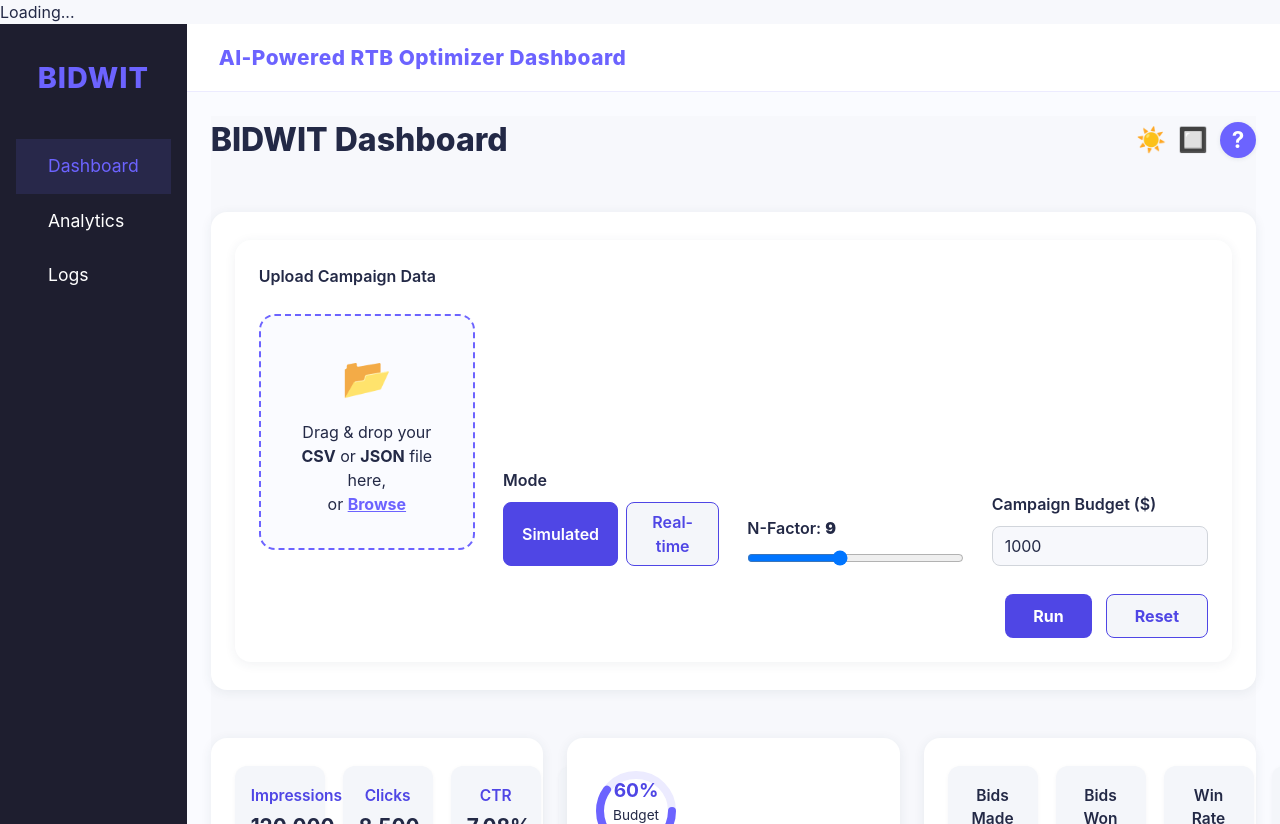
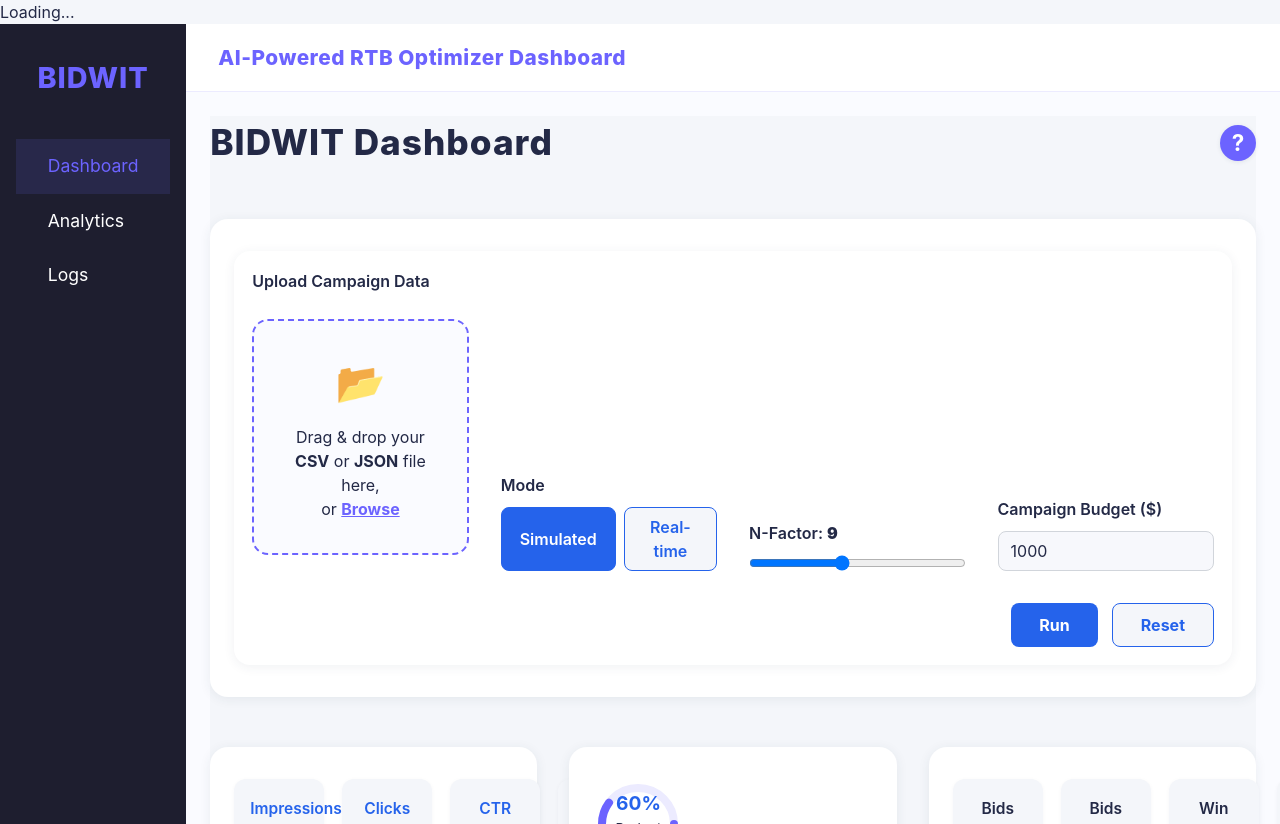
Before and after one commit to nikitayk/bid, a React (Vite) app: page / in a window 1280 px wide. Built offline with nearby package versions, Linux system fonts and the light colour scheme.

Commit message:
Polished dashboard: new color scheme, layout, and card styles

```diff
--- a/src/components/BidTable.css
+++ b/src/components/BidTable.css
@@ -5,49 +5,39 @@
   border-radius: 12px;
   overflow: hidden;
   box-shadow: 0 1px 4px rgba(44,62,80,0.04);
-  transition: background 0.2s, color 0.2s;
-}
-body.dark .bid-table {
-  background: #232946;
-  color: #e0e0e0;
 }
 
 .bid-table th, .bid-table td {
   padding: 10px 14px;
   text-align: left;
   font-size: 1em;
-  transition: background 0.2s, color 0.2s;
 }
+
 .bid-table th {
   background: #f4f6fa;
-  color: #4f46e5;
+  color: #2563eb;
   font-weight: 700;
 }
-body.dark .bid-table th {
-  background: #232946;
-  color: #a5b4fc;
-}
+
 .bid-table tr:nth-child(even) {
   background: #f7f8fc;
 }
-body.dark .bid-table tr:nth-child(even) {
-  background: #181826;
-}
+
 .bid-table tr:hover {
-  background: #e0e7ff;
+  background: #dbeafe;
   transition: background 0.2s;
 }
-body.dark .bid-table tr:hover {
-  background: #3730a3;
-}
+
 .bid-won {
-  color: #2ecc40;
+  color: #22c55e;
   font-weight: 700;
 }
+
 .bid-lost {
-  color: #e74c3c;
+  color: #ef4444;
   font-weight: 700;
 }
+
 .bid-table-empty {
   text-align: center;
   padding: 32px 0;
--- a/src/components/BudgetDonut.css
+++ b/src/components/BudgetDonut.css
@@ -7,10 +7,7 @@
   height: 90px;
   width: 90px;
 }
-.budget-donut.compact {
-  height: 60px;
-  width: 60px;
-}
+
 .budget-donut-label {
   position: absolute;
   top: 50%;
@@ -18,21 +15,14 @@
   transform: translate(-50%, -50%);
   text-align: center;
 }
+
 .budget-donut-label span {
   font-size: 1.2em;
   font-weight: 700;
-  color: #4f46e5;
+  color: #2563eb;
 }
-body.dark .budget-donut-label span {
-  color: #a5b4fc;
-}
+
 .budget-donut-label div {
   font-size: 0.85em;
   color: #232946;
 }
-body.dark .budget-donut-label div {
-  color: #e0e0e0;
-}
-.budget-donut svg {
-  transition: stroke-dashoffset 0.5s cubic-bezier(0.4,0,0.2,1);
-}
--- a/src/components/CampaignStats.css
+++ b/src/components/CampaignStats.css
@@ -12,31 +12,17 @@
   text-align: center;
   box-shadow: 0 1px 4px rgba(44,62,80,0.04);
   flex: 1;
-  transition: background 0.2s, color 0.2s;
-  animation: fadeInUp 0.5s cubic-bezier(0.4,0,0.2,1);
 }
-.campaign-stats.compact .stat-block {
-  padding: 8px 6px;
-  font-size: 0.92em;
-}
-body.dark .stat-block {
-  background: #232946;
-  color: #e0e0e0;
-}
+
 .stat-label {
-  color: #4f46e5;
+  color: #2563eb;
   font-size: 0.97em;
   font-weight: 600;
   margin-bottom: 4px;
 }
-body.dark .stat-label {
-  color: #a5b4fc;
-}
+
 .stat-value {
   font-size: 1.3em;
   font-weight: 700;
   color: #232946;
 }
-body.dark .stat-value {
-  color: #e0e0e0;
-}
--- a/src/components/ControlPanel.css
+++ b/src/components/ControlPanel.css
@@ -1,13 +1,13 @@
 .control-panel {
   display: flex;
   flex-wrap: wrap;
-  gap: 28px;
+  gap: 32px;
   align-items: flex-end;
   justify-content: space-between;
   background: #fff;
   border-radius: 16px;
   box-shadow: 0 2px 12px rgba(44, 62, 80, 0.07);
-  padding: 24px;
+  padding: 18px;
 }
 
 .control-group {
@@ -32,9 +32,9 @@
 .mode-btn {
   padding: 7px 18px;
   border-radius: 8px;
-  border: 1.5px solid #4f46e5;
+  border: 1.5px solid #2563eb;
   background: #f4f6fa;
-  color: #4f46e5;
+  color: #2563eb;
   font-weight: 600;
   cursor: pointer;
   transition: background 0.2s, color 0.2s;
@@ -42,7 +42,7 @@
 
 .mode-btn.active,
 .mode-btn:hover {
-  background: #4f46e5;
+  background: #2563eb;
   color: #fff;
 }
 
@@ -60,7 +60,7 @@
 }
 
 .budget-input:focus {
-  border-color: #4f46e5;
+  border-color: #2563eb;
   outline: none;
 }
 
@@ -81,20 +81,20 @@
 }
 
 .run-btn {
-  background: #4f46e5;
+  background: #2563eb;
   color: #fff;
 }
 
 .run-btn:hover {
-  background: #3730a3;
+  background: #1d4ed8;
 }
 
 .reset-btn {
   background: #f4f6fa;
-  color: #4f46e5;
-  border: 1.5px solid #4f46e5;
+  color: #2563eb;
+  border: 1.5px solid #2563eb;
 }
 
 .reset-btn:hover {
-  background: #e0e7ff;
+  background: #dbeafe;
 }
--- a/src/components/Dashboard.css
+++ b/src/components/Dashboard.css
@@ -2,93 +2,40 @@
   display: flex;
   flex-direction: column;
   gap: 32px;
-  background: #f7f8fc;
+  background: #f4f6fa;
   min-height: 100vh;
-  transition: background 0.2s, color 0.2s;
-}
-body.dark .dashboard {
-  background: #181826;
-  color: #e0e0e0;
 }
 
 .dashboard-header {
   display: flex;
   justify-content: space-between;
   align-items: center;
-  margin-bottom: 16px;
+  margin-bottom: 18px;
 }
 
-.dashboard-header h1 {
+.dashboard-title {
   color: #232946;
-  font-size: 2em;
+  font-size: 2.2em;
   font-weight: 800;
-  transition: color 0.2s;
-}
-body.dark .dashboard-header h1 {
-  color: #a5b4fc;
-}
-
-.dashboard-header-actions {
-  display: flex;
-  align-items: center;
-  gap: 12px;
-}
-
-.dark-toggle-btn, .compact-toggle-btn {
-  background: none;
-  border: none;
-  font-size: 1.5em;
-  cursor: pointer;
-  color: #4f46e5;
-  transition: color 0.2s;
-}
-body.dark .dark-toggle-btn,
-body.dark .compact-toggle-btn {
-  color: #a5b4fc;
+  letter-spacing: 1px;
 }
 
 .dashboard-row {
   display: flex;
-  gap: 24px;
-  margin-bottom: 16px;
+  gap: 32px;
+  margin-bottom: 18px;
 }
 
 .dashboard-card {
   background: #fff;
-  border-radius: 16px;
+  border-radius: 18px;
   box-shadow: 0 2px 12px rgba(44, 62, 80, 0.08);
-  padding: 28px 24px;
+  padding: 32px 24px;
   flex: 1;
   min-width: 0;
   display: flex;
   flex-direction: column;
   align-items: stretch;
-  animation: fadeInUp 0.5s cubic-bezier(0.4,0,0.2,1);
-  transition: background 0.2s, color 0.2s;
-}
-body.dark .dashboard-card {
-  background: #232946;
-  color: #e0e0e0;
-}
-
-.dashboard-card.compact {
-  padding: 12px 8px;
-}
-
-.dashboard-campaign-stats,
-.dashboard-budget-donut,
-.dashboard-kpi-stats {
-  flex: 1;
-  min-width: 220px;
-}
-
-.dashboard-performance-chart {
-  flex: 2;
-}
-.dashboard-bid-table,
-.dashboard-bid-console {
-  flex: 1;
-  min-width: 320px;
 }
 
 .dashboard-bid-table-header {
--- a/src/components/Dashboard.jsx
+++ b/src/components/Dashboard.jsx
@@ -17,17 +17,6 @@ const Dashboard = () => {
   const [mode, setMode] = useState('Simulated');
   const [file, setFile] = useState(null);
   const [showConfetti, setShowConfetti] = useState(false);
-  const [compact, setCompact] = useState(false);
-
-  // Dark mode toggle
-  const [dark, setDark] = useState(false);
-  React.useEffect(() => {
-    if (dark) {
-      document.body.classList.add('dark');
-    } else {
-      document.body.classList.remove('dark');
-    }
-  }, [dark]);
 
   // Example data
   const campaignStats = { impressions: 120000, clicks: 8500, ctr: 7.08, cost: 1200 };
@@ -64,28 +53,12 @@ const Dashboard = () => {
     <div className="dashboard">
       {showConfetti && <ConfettiEffect />}
       <div className="dashboard-header">
-        <h1>BIDWIT Dashboard</h1>
-        <div className="dashboard-header-actions">
-          <button
-            className="dark-toggle-btn"
-            onClick={() => setDark((v) => !v)}
-            aria-label="Toggle dark mode"
-          >
-            {dark ? '🌙' : '☀️'}
-          </button>
-          <button
-            className="compact-toggle-btn"
-            onClick={() => setCompact((v) => !v)}
-            aria-label="Toggle compact mode"
-          >
-            {compact ? '🔳' : '🔲'}
-          </button>
-          <HelpGuide />
-        </div>
+        <h1 className="dashboard-title">BIDWIT Dashboard</h1>
+        <HelpGuide />
       </div>
 
       <div className="dashboard-row">
-        <div className="dashboard-card dashboard-control-panel animate-fadeInUp">
+        <div className="dashboard-card animate-fadeInUp" style={{ flex: 2 }}>
           <ControlPanel
             nFactor={nFactor}
             setNFactor={setNFactor}
@@ -96,28 +69,27 @@ const Dashboard = () => {
             onFileSelected={handleFileSelected}
             onRun={handleRun}
             onReset={handleReset}
-            compact={compact}
           />
         </div>
       </div>
 
       <div className="dashboard-row">
-        <div className="dashboard-card dashboard-campaign-stats animate-fadeInUp">
-          <CampaignStats stats={campaignStats} compact={compact} />
+        <div className="dashboard-card animate-fadeInUp">
+          <CampaignStats stats={campaignStats} />
         </div>
-        <div className="dashboard-card dashboard-budget-donut animate-fadeInUp">
-          <BudgetDonut percent={budgetUsed} compact={compact} />
+        <div className="dashboard-card animate-fadeInUp">
+          <BudgetDonut percent={budgetUsed} />
         </div>
-        <div className="dashboard-card dashboard-kpi-stats animate-fadeInUp">
-          <KPIStats stats={kpiStats} compact={compact} />
+        <div className="dashboard-card animate-fadeInUp">
+          <KPIStats stats={kpiStats} />
         </div>
       </div>
 
       <div className="dashboard-row">
-        <div className="dashboard-card dashboard-performance-chart animate-fadeInUp">
-          <PerformanceChart data={performanceData} compact={compact} />
+        <div className="dashboard-card animate-fadeInUp" style={{ flex: 2 }}>
+          <PerformanceChart data={performanceData} />
         </div>
-        <div className="dashboard-card dashboard-bid-table animate-fadeInUp">
+        <div className="dashboard-card animate-fadeInUp">
           <div className="dashboard-bid-table-header">
             <h3>Bid Outcomes</h3>
             <ExportButton
@@ -132,10 +104,10 @@ const Dashboard = () => {
               ]}
             />
           </div>
-          <BidTable data={bidTableData} compact={compact} />
+          <BidTable data={bidTableData} />
         </div>
-        <div className="dashboard-card dashboard-bid-console animate-fadeInUp">
-          <BidConsole logs={bidConsoleLogs} compact={compact} />
+        <div className="dashboard-card animate-fadeInUp">
+          <BidConsole logs={bidConsoleLogs} />
         </div>
       </div>
     </div>
--- a/src/components/KPIStats.css
+++ b/src/components/KPIStats.css
@@ -12,31 +12,17 @@
   text-align: center;
   box-shadow: 0 1px 4px rgba(44,62,80,0.04);
   flex: 1;
-  transition: background 0.2s, color 0.2s;
-  animation: fadeInUp 0.5s cubic-bezier(0.4,0,0.2,1);
 }
-.kpi-stats.compact .kpi-block {
-  padding: 8px 6px;
-  font-size: 0.92em;
-}
-body.dark .kpi-block {
-  background: #232946;
-  color: #e0e0e0;
-}
+
 .kpi-label {
   color: #232946;
   font-size: 0.97em;
   font-weight: 600;
   margin-bottom: 4px;
 }
-body.dark .kpi-label {
-  color: #a5b4fc;
-}
+
 .kpi-value {
   font-size: 1.3em;
   font-weight: 700;
-  color: #4f46e5;
+  color: #2563eb;
 }
-body.dark .kpi-value {
-  color: #a5b4fc;
-}
--- a/src/styles/index.css
+++ b/src/styles/index.css
@@ -4,28 +4,20 @@
 
 body {
   font-family: 'Inter', 'Segoe UI', Arial, sans-serif;
-  background: #f7f8fc;
+  background: #f4f6fa;
   color: #232946;
   margin: 0;
   padding: 0;
-  transition: background 0.2s, color 0.2s;
-}
-
-body.dark {
-  background: #181826;
-  color: #e0e0e0;
 }
 
 * {
   box-sizing: border-box;
 }
 
-/* Animations */
 @keyframes fadeInUp {
   0% { opacity: 0; transform: translateY(20px);}
   100% { opacity: 1; transform: translateY(0);}
 }
-
 .animate-fadeInUp {
   animation: fadeInUp 0.5s cubic-bezier(0.4,0,0.2,1);
 }
--- a/tailwind.config.js
+++ b/tailwind.config.js
@@ -3,12 +3,15 @@ module.exports = {
   theme: {
     extend: {
       colors: {
-        accent: '#4f46e5',
-        background: '#f7f8fc',
+        accent: '#2563eb',
+        background: '#f4f6fa',
         card: '#fff',
         sidebar: '#232946',
-        success: '#2ecc40',
-        error: '#e74c3c',
+        success: '#22c55e',
+        error: '#ef4444',
+      },
+      fontFamily: {
+        sans: ['Inter', 'Segoe UI', 'Arial', 'sans-serif'],
       },
     },
   },
```
